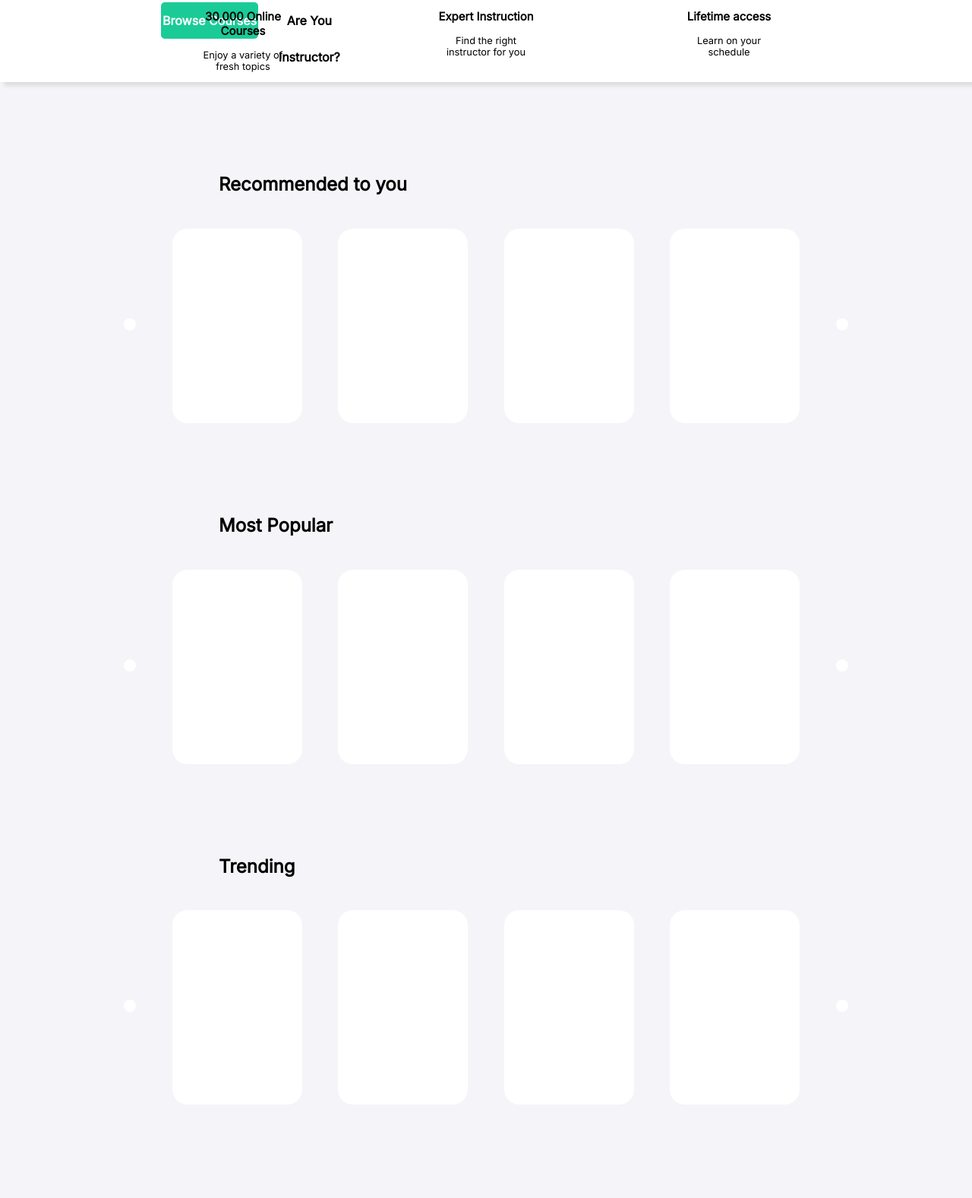
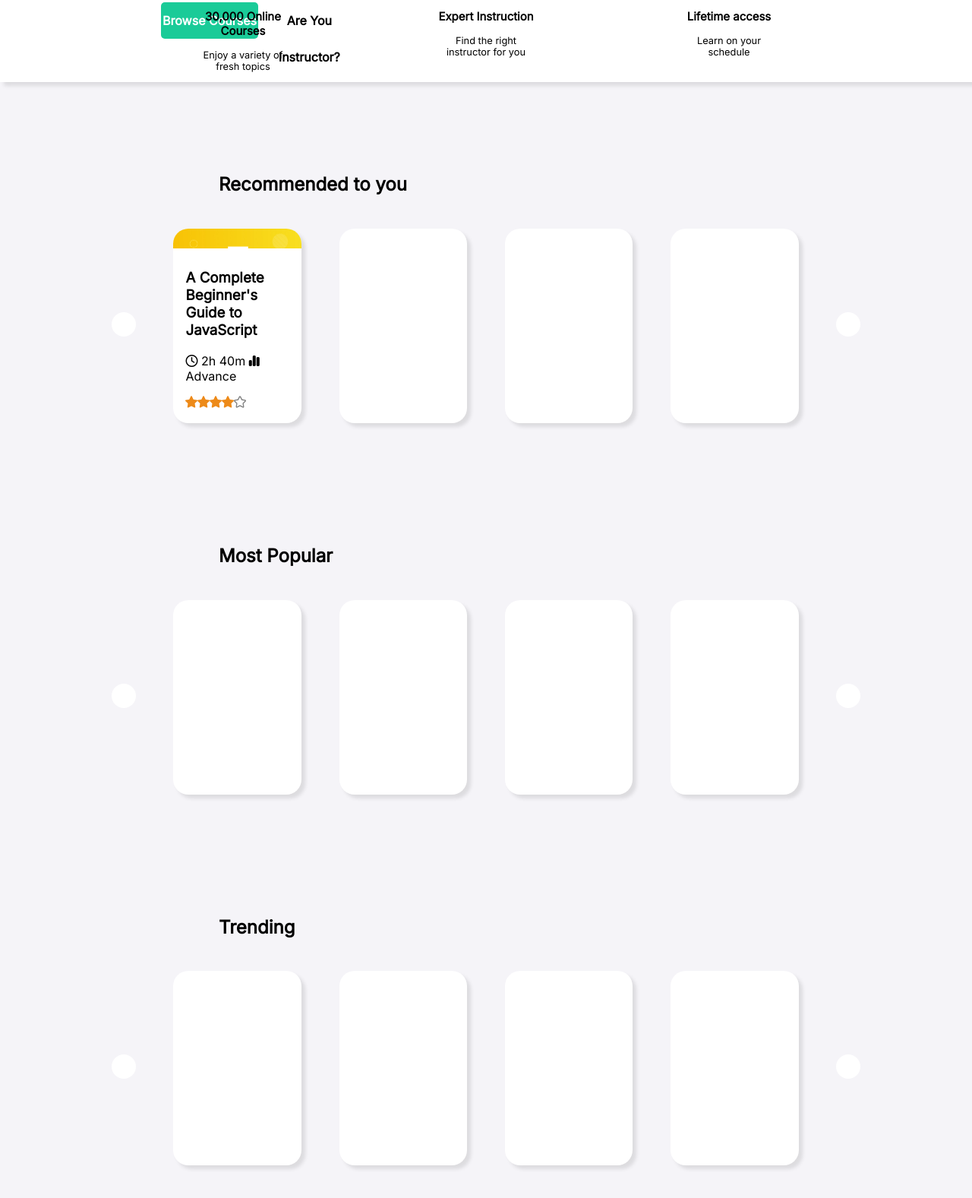
Before and after one commit to cferg97/D4-HW, a plain HTML site: page index.html in a window 1280 px wide. Shown: the part 419-1996 px from the top of the page at 76% size. Before the commit the page ends 1873 px from the top, so only its background shows below. Drawn offline with Linux system fonts and the light colour scheme.

Commit message:
added card text/image

```diff
--- a/index.html
+++ b/index.html
@@ -62,8 +62,39 @@
     <div id="card-con">
         <div id="recommend-cards">
             <div class="circle">
-                <svg id="circle" xmlns="http://www.w3.org/2000/svg" width="16" height="16" fill="currentColor" class="bi bi-circle-fill" viewBox="0 0 16 16">
-                    <circle cx="8" cy="8" r="8"/>
+                <svg id="circle" xmlns="http://www.w3.org/2000/svg" width="32" height="32" fill="currentColor" class="bi bi-circle-fill" viewBox="0 0 32 32">
+                    <circle cx="16" cy="16" r="16"/>
+                  </svg>
+            </div>
+            <div class="card" id="js">
+                <div id="card-img" class="card-img-radius">
+                </div>
+                <div id="card-text">
+                    <h3>A Complete Beginner's Guide to JavaScript</h3>
+                    <p><i class="fa-regular fa-clock"></i> 2h 40m <i class="fa-solid fa-chart-simple"></i> Advance</p>
+                    <p><img class="star" src="./assets/star.svg"/><img class="star" src="./assets/star.svg"/><img class="star" src="./assets/star.svg"/><img class="star" src="./assets/star.svg"/><img class="star-line" src="./assets/star-line.svg"/>
+                </div>
+            </div>
+            <div class="card" id="node">
+            </div>
+            <div class="card" id="graph">
+            </div>
+            <div class="card" id="laravel">
+            </div>
+            <div class="circle">
+                <svg id="circle" xmlns="http://www.w3.org/2000/svg" width="32" height="32" fill="currentColor" class="bi bi-circle-fill" viewBox="0 0 32 32">
+                    <circle cx="16" cy="16" r="16"/>
+                  </svg>
+            </div>
+        </div>
+    </div>
+
+    <h2 class="heading-text">Most Popular</h2>
+    <div id="card-con">
+        <div id="recommend-cards">
+            <div class="circle">
+                <svg id="circle" xmlns="http://www.w3.org/2000/svg" width="32" height="32" fill="currentColor" class="bi bi-circle-fill" viewBox="0 0 32 32">
+                    <circle cx="16" cy="16" r="16"/>
                   </svg>
             </div>
             <div class="card">
@@ -75,19 +106,20 @@
             <div class="card">
             </div>
             <div class="circle">
-                <svg id="circle" xmlns="http://www.w3.org/2000/svg" width="16" height="16" fill="currentColor" class="bi bi-circle-fill" viewBox="0 0 16 16">
-                    <circle cx="8" cy="8" r="8"/>
+                <svg id="circle" xmlns="http://www.w3.org/2000/svg" width="32" height="32" fill="currentColor" class="bi bi-circle-fill" viewBox="0 0 32 32">
+                    <circle cx="16" cy="16" r="16"/>
                   </svg>
             </div>
         </div>
     </div>
 
-    <h2 class="heading-text">Most Popular</h2>
+
+    <h2 class="heading-text">Trending</h2>
     <div id="card-con">
         <div id="recommend-cards">
             <div class="circle">
-                <svg id="circle" xmlns="http://www.w3.org/2000/svg" width="16" height="16" fill="currentColor" class="bi bi-circle-fill" viewBox="0 0 16 16">
-                    <circle cx="8" cy="8" r="8"/>
+                <svg id="circle" xmlns="http://www.w3.org/2000/svg" width="32" height="32" fill="currentColor" class="bi bi-circle-fill" viewBox="0 0 32 32">
+                    <circle cx="16" cy="16" r="16"/>
                   </svg>
             </div>
             <div class="card">
@@ -99,33 +131,8 @@
             <div class="card">
             </div>
             <div class="circle">
-                <svg id="circle" xmlns="http://www.w3.org/2000/svg" width="16" height="16" fill="currentColor" class="bi bi-circle-fill" viewBox="0 0 16 16">
-                    <circle cx="8" cy="8" r="8"/>
-                  </svg>
-            </div>
-        </div>
-    </div>
-
-
-    <h2 class="heading-text">Trending</h2>
-    <div id="card-con">
-        <div id="recommend-cards">
-            <div class="circle">
-                <svg id="circle" xmlns="http://www.w3.org/2000/svg" width="16" height="16" fill="currentColor" class="bi bi-circle-fill" viewBox="0 0 16 16">
-                    <circle cx="8" cy="8" r="8"/>
-                  </svg>
-            </div>
-            <div class="card">
-            </div>
-            <div class="card">
-            </div>
-            <div class="card">
-            </div>
-            <div class="card">
-            </div>
-            <div class="circle">
-                <svg id="circle" xmlns="http://www.w3.org/2000/svg" width="16" height="16" fill="currentColor" class="bi bi-circle-fill" viewBox="0 0 16 16">
-                    <circle cx="8" cy="8" r="8"/>
+                <svg id="circle" xmlns="http://www.w3.org/2000/svg" width="32" height="32" fill="currentColor" class="bi bi-circle-fill" viewBox="0 0 32 32">
+                    <circle cx="16" cy="16" r="16"/>
                   </svg>
             </div>
         </div>
--- a/style.css
+++ b/style.css
@@ -120,6 +120,7 @@ h1{
 #card-con{
     display: flex;
     justify-content: center;
+    margin-bottom: 20vh;
 }
 
 #recommend-cards{
@@ -129,10 +130,13 @@ h1{
 }
 
 .card{
+    display: flex;
+    flex-direction: column;
     background: white;
     width: 18vw;
     height: 20vw;
     border-radius: 20px;
+    box-shadow: 5px 5px 5px rgba(0,0,0,0.1);
 }
 
 .circle{
@@ -140,6 +144,7 @@ h1{
 }
 
 #circle{
+    line-height: 32px;
     filter: invert(100%) sepia(100%) saturate(0%) hue-rotate(204deg) brightness(104%) contrast(101%);
 }
 
@@ -149,3 +154,35 @@ h1{
     border-radius: 50%;
     background-color: black;
 }
+
+#card-text{
+    margin-top: 1vh;
+    margin-left: 2vh;
+    margin-right: 2.5vh;
+}
+
+#js{
+    display: flex;
+}
+
+.card-img-radius{
+    border-top-left-radius: 20px;
+    border-top-right-radius: 20px;
+}
+
+#js > #card-img{
+    display: flex;
+    width: 100%;
+    height: 33%;
+    background-image: url(./assets/course-javascript.jpg);
+    background-size: cover;
+}
+
+.star{
+    height: 2vh;
+}
+
+.star-line{
+    height: 2vh;
+    opacity: 0.5;
+}
```
Also changed, not shown: assets/star-line.svg (added), assets/star.svg (added).
